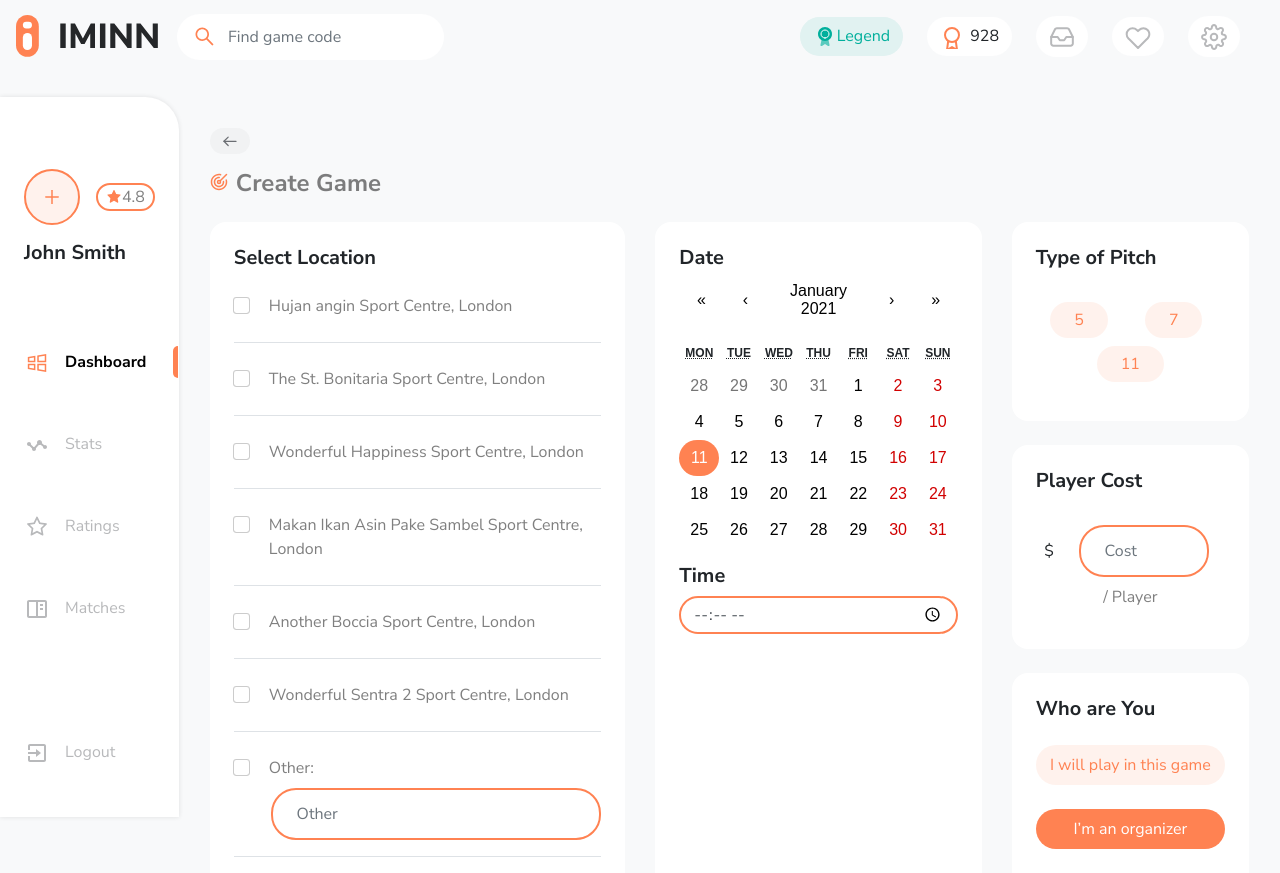
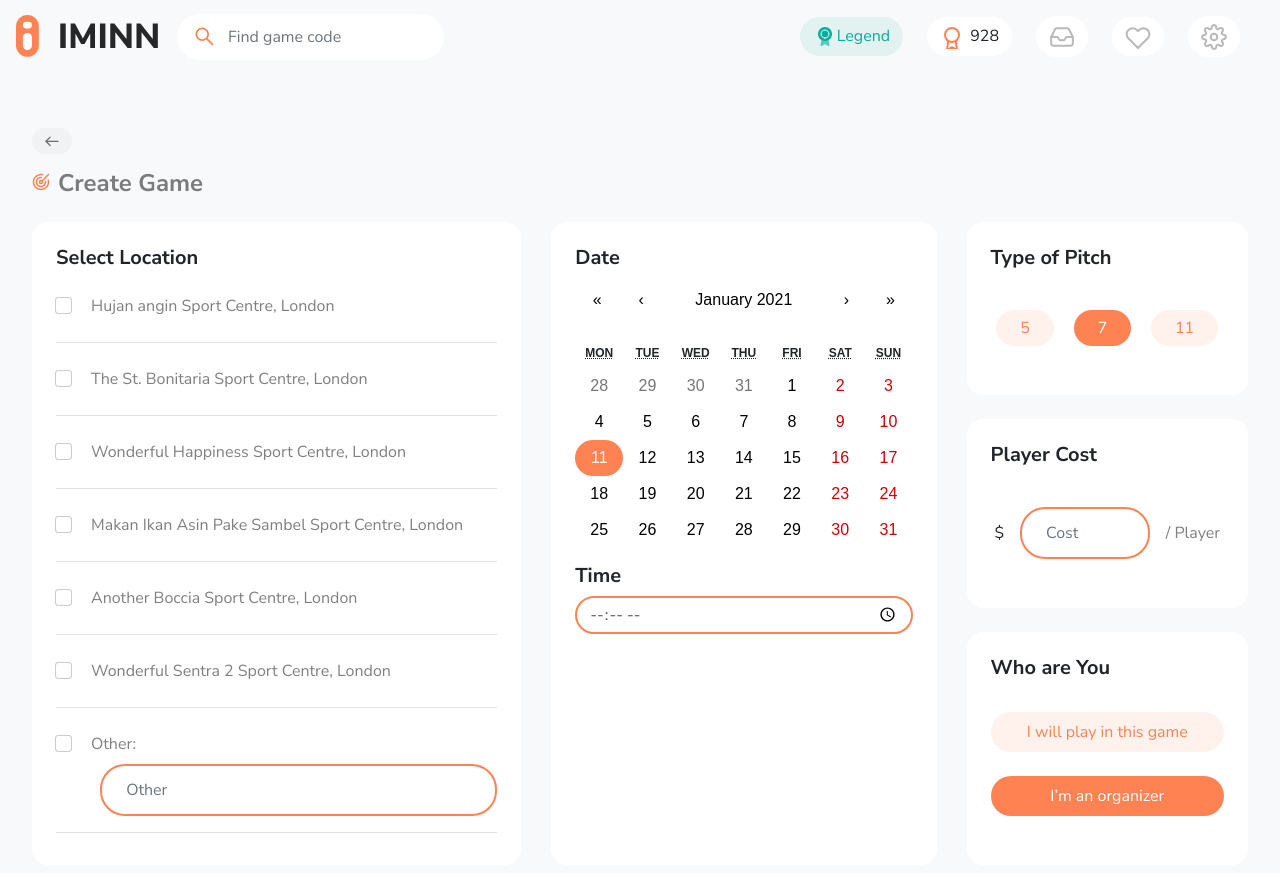
Before and after one commit to Naeemkhan33/Iminn, a React (Create React App) app: page /create-game in a window 1280 px wide. Built offline with nearby package versions, Linux system fonts and the light colour scheme.

Commit message:
hide sidebar

```diff
--- a/src/App.js
+++ b/src/App.js
@@ -1,16 +1,16 @@
-import { BrowserRouter as Router, Switch, Route } from 'react-router-dom';
+import { Switch, Route, withRouter } from 'react-router-dom';
 import { FooterBar } from './components/FooterBar';
 import { NavbarHeader } from './components/NavbarHeader';
 import { Sidebar } from './components/Sidebar';
 import { CreateGame } from './pages/CreateGame';
 import { Dashboard } from './pages/Dashboard';
 
-function App() {
+function App({ location }) {
   return (
-    <Router>
+    <>
       <NavbarHeader />
       <div className='d-flex bg-light vh-100'>
-        <Sidebar />
+        <Sidebar location={location} />
         <div className='flex-grow-1 scroll-box py-5'>
           <Switch>
             <Route exact path='/' component={Dashboard} />
@@ -19,8 +19,8 @@ function App() {
         </div>
       </div>
       <FooterBar />
-    </Router>
+    </>
   );
 }
 
-export default App;
+export default withRouter(App);
--- a/src/components/Sidebar.jsx
+++ b/src/components/Sidebar.jsx
@@ -25,8 +25,13 @@ const popover1 = (
   </Popover>
 );
 
-export const Sidebar = () => {
+export const Sidebar = ({ location }) => {
+  let hideSidebar = location.pathname === '/create-game';
   return (
+    <>
+      {hideSidebar ? (
+        ''
+      ) : (
         <section className='sidebar d-none d-lg-flex pt-5 mt-4'>
           <header className='p-4 mb-5'>
             <div className='d-flex align-items-center mb-3'>
@@ -37,7 +42,11 @@ export const Sidebar = () => {
                 <AiOutlinePlus size={20} />
               </button>
 
-          <OverlayTrigger trigger='click' placement='auto' overlay={popover1}>
+              <OverlayTrigger
+                trigger='click'
+                placement='auto'
+                overlay={popover1}
+              >
                 <button
                   type='button'
                   className='btn btn-two rounded-pill d-flex align-items-center justify-content-center py-0 px-2 bg-white'
@@ -103,5 +112,7 @@ export const Sidebar = () => {
             </NavLink>
           </footer>
         </section>
+      )}
+    </>
   );
 };
--- a/src/index.js
+++ b/src/index.js
@@ -5,10 +5,13 @@ import 'react-calendar/dist/Calendar.css';
 import './index.css';
 import './scroll.styles.css';
 import App from './App';
+import { BrowserRouter as Router } from 'react-router-dom';
 
 ReactDOM.render(
   <React.StrictMode>
-    <App />
+    <Router>
+      <App />
+    </Router>
   </React.StrictMode>,
   document.getElementById('root')
 );
--- a/src/pages/CreateGame.jsx
+++ b/src/pages/CreateGame.jsx
@@ -19,7 +19,7 @@ const LocationArr = [
 export const CreateGame = () => {
   const [value, onChange] = useState(new Date());
   return (
-    <main className='container-fluid mb-5 pb-5'>
+    <main className='container-fluid mb-5 pb-5 px-0 px-md-3'>
       <form>
         <div className='px-3'>
           <div className='mb-2'>
@@ -89,7 +89,7 @@ export const CreateGame = () => {
                   </Button>
                   <Button
                     variant='four'
-                    className='rounded-pill px-4 border-0 mx-2 mt-2'
+                    className='rounded-pill active px-4 border-0 mx-2 mt-2'
                   >
                     7
                   </Button>
@@ -174,7 +174,7 @@ export const CreateGame = () => {
               <section className='p-2 mb-4 h-100 d-flex flex-column justify-content-around'>
                 <div className='d-flex align-items-baseline'>
                   <span
-                    className='d-flex bg-primary rounded mr-3'
+                    className='d-flex bg-primary rounded-circle mr-3'
                     style={{ padding: 3 }}
                   ></span>
                   <div className='text-black-50 small'>
```
Also changed, not shown: 1 other file (tests, documents, lock files or other folders). Lines whose indentation alone changed are shown as unchanged.
